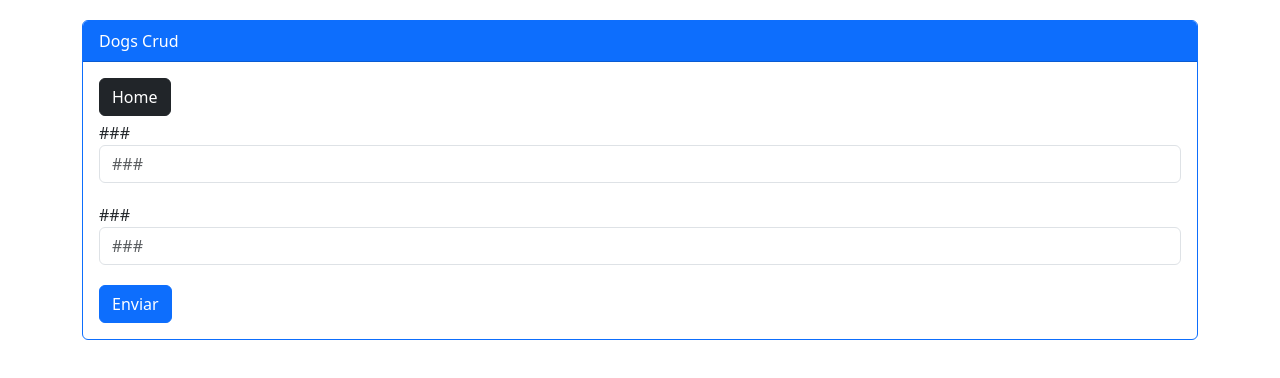
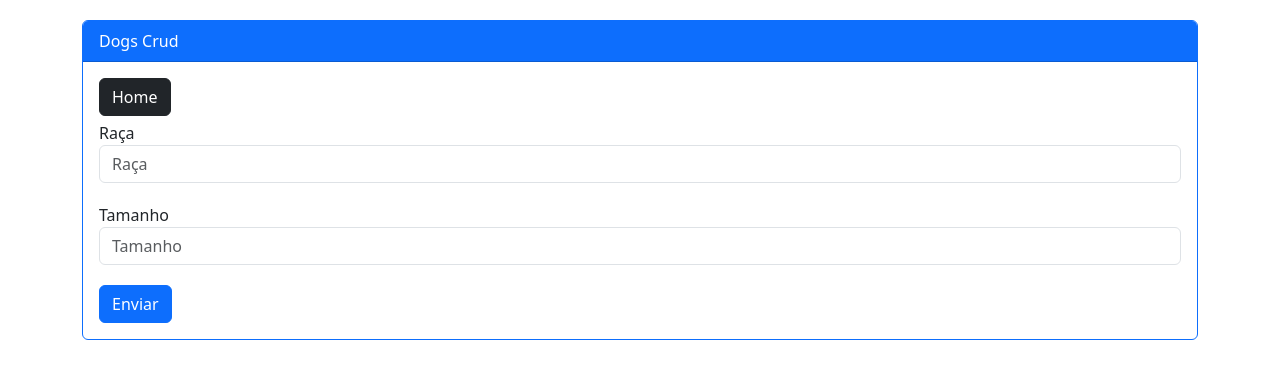
Before and after one commit to Adyson-Lima/dogs_frontend, a React (Create React App) app: page /newupdate/0 in a window 1280 px wide. Shown: the top 378 px of the page. Built offline with nearby package versions, Linux system fonts and the light colour scheme.

Commit message:
27° commit - logica saveOrUpdate implementada

```diff
--- a/src/pages/NewUpdate/index.js
+++ b/src/pages/NewUpdate/index.js
@@ -1,8 +1,59 @@
 import { Link, useNavigate, useParams } from "react-router-dom";
 import React, {useState, useEffect} from "react";
-// import api from '../../services/api';
+import api from '../../services/api';
 
 export default function NewUpdate(){
+
+  const[breed, setBreed] = useState('');
+  const[size, setSize] = useState('');
+  const navigate = useNavigate();
+
+  // identificador dog_id definido na rota
+  const{dog_id} = useParams();
+
+  async function saveOrUpdate(e){
+
+    e.preventDefault();
+
+    const data = {breed, size};
+
+    if (dog_id === '0') {
+      try {
+        await api.post('api/v1/dogs', data, {});
+        navigate('/');
+      } catch (error) {
+        alert('Erro ao salvar');
+      }
+    } else {
+      try {
+        await api.patch(`api/v1/dogs/${dog_id}`, data, {});
+        navigate('/');
+      } catch (error) {
+        alert('Erro ao atualizar');
+      }
+    }
+  }
+
+  // Carrega registro específico na api e seta dados para atualização
+  async function loadDog(){
+    try {
+      const response = await api.get(`api/v1/dogs/${dog_id}`,{});
+      setBreed(response.data.breed);
+      setSize(response.data.size);
+    } catch (error) {
+      alert("Erro ao buscar registro na api");
+      navigate('/');
+    }
+  }
+
+  // Chama loadDog para preencher form
+  useEffect(() => {
+    if (dog_id === '0') {
+      return;
+    } else {
+      loadDog();
+    }
+  }, [dog_id]);
 
   return(
 
@@ -15,20 +66,22 @@ export default function NewUpdate(){
         <Link data-testid="mylink" className="btn btn-dark"
         style={{marginBottom: '5px'}} to="/">Home</Link>
 
-        <form data-testid="myform">
+        <form data-testid="myform" onSubmit={saveOrUpdate}>
 
           <div className="form-group">
-            <label htmlFor="###">###</label>
-            <input data-testid="input1" id="###" type="text"
+            <label htmlFor="breed">Raça</label>
+            <input data-testid="input1" id="breed" type="text"
             style={{marginBottom: '20px'}} className="form-control"
-            placeholder="###"></input>
+            placeholder="Raça" value={breed}
+            onChange={e => setBreed(e.target.value)}></input>
           </div>
 
           <div className="form-group">
-            <label htmlFor="###">###</label>
-            <input data-testid="input2" id="###" type="text"
+            <label htmlFor="size">Tamanho</label>
+            <input data-testid="input2" id="size" type="text"
             style={{marginBottom: '20px'}} className="form-control"
-            placeholder="###"></input>
+            placeholder="Tamanho" value={size}
+            onChange={e => setSize(e.target.value)}></input>
           </div>
 
           <button data-testid="btnenviar" type="submit" className="btn btn-primary">Enviar</button>
```
